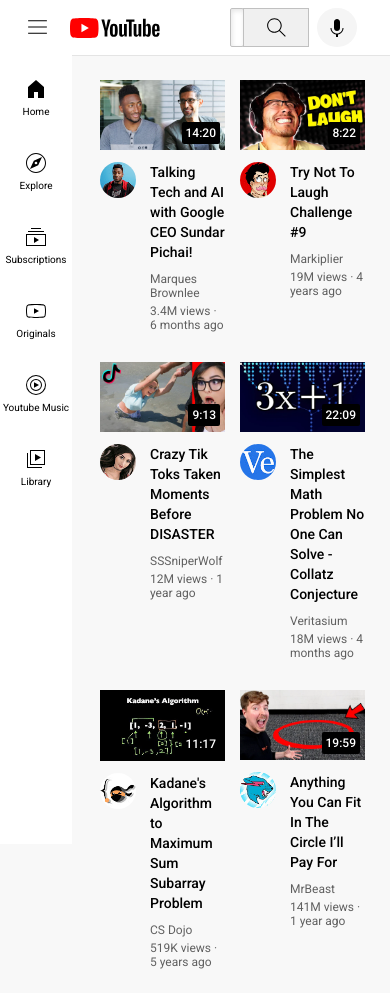
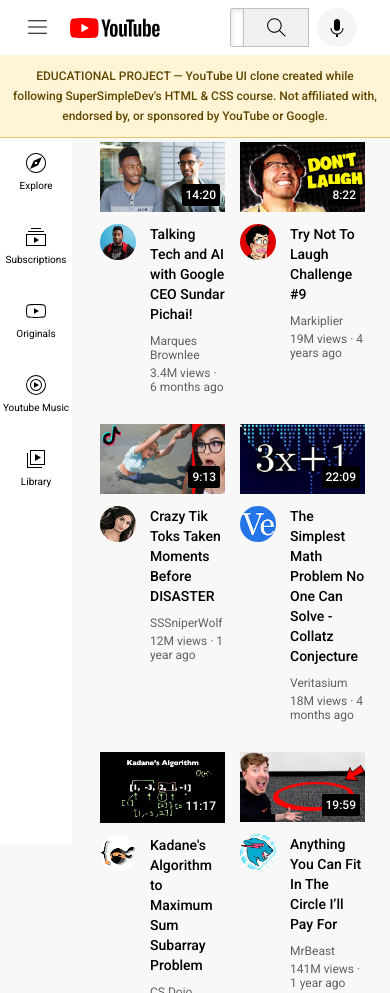
Before and after one commit to ValentinoKN/Youtube-Clone, a plain HTML site: page index.html in a window 390 px wide. Shown: the top 993 px of the page. Drawn offline with Linux system fonts and the light colour scheme.

Commit message:
Add visible educational disclaimer to YouTube clone

```diff
--- a/styles/general.css
+++ b/styles/general.css
@@ -2,13 +2,52 @@
   margin-top: 0;
   margin-bottom: 0;
 }
+
 body {
   /* This style below will be inherited */
   font-family: Roboto, Arial;
   margin: 0;
-  padding-top: 80px;
+  padding-top: 122px;
   padding-left: 100px;
   padding-bottom: 100px;
   padding-right: 25px;
   background-color: rgb(248, 248, 248);
 }
+
+/*
+  EDUCATIONAL PROJECT NOTICE
+  This visible banner is intentionally kept on the rendered clone so viewers
+  cannot reasonably mistake the project for the official YouTube website.
+*/
+body::before {
+  content: "EDUCATIONAL PROJECT — YouTube UI clone created while following SuperSimpleDev's HTML & CSS course. Not affiliated with, endorsed by, or sponsored by YouTube or Google.";
+  position: fixed;
+  top: 55px;
+  left: 72px;
+  right: 0;
+  z-index: 1000;
+  box-sizing: border-box;
+  min-height: 42px;
+  padding: 11px 20px;
+  background: #fff4d6;
+  border-bottom: 1px solid #e5c56b;
+  color: #5f4700;
+  font-family: Roboto, Arial, sans-serif;
+  font-size: 13px;
+  font-weight: 500;
+  line-height: 20px;
+  text-align: center;
+}
+
+@media (max-width: 750px) {
+  body {
+    padding-top: 142px;
+  }
+
+  body::before {
+    left: 0;
+    padding-left: 12px;
+    padding-right: 12px;
+    font-size: 12px;
+  }
+}
```
